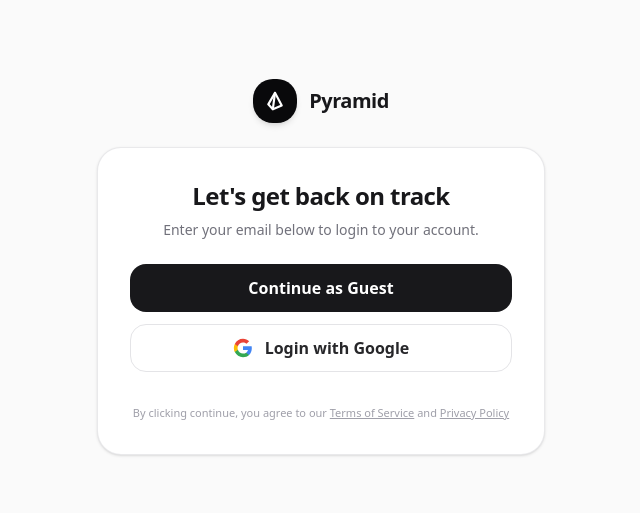
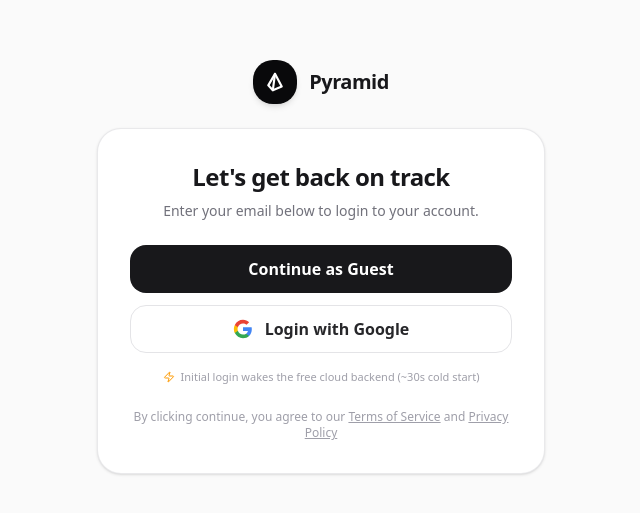
Before and after one commit to adisri19/usepyramid, a Next.js app in the folder apps/web/: page /login in a window 1280 px wide. Shown: the part 133-646 px from the top of the page, without its empty margins (319-959 px from the left). Built offline with nearby package versions, Linux system fonts and the light colour scheme; no server answers.

Commit message:
feat(login): add animated cold-start state and background pre-warming

```diff
--- a/apps/web/src/app/login/page.tsx
+++ b/apps/web/src/app/login/page.tsx
@@ -1,15 +1,15 @@
 "use client";
 
-import { useState } from "react";
+import { useState, useEffect } from "react";
 import { useRouter } from "next/navigation";
-import { signInWithPopup } from "firebase/auth";
-import { auth, googleProvider } from "@/lib/firebase";
 import { setAuthToken } from "@/lib/api";
 import { PyramidLogoBadge } from "@/components/pyramid-logo";
+import { Loader2, Zap } from "lucide-react";
 
 export default function LoginPage() {
   const router = useRouter();
   const [loading, setLoading] = useState(false);
+  const [loadingText, setLoadingText] = useState("Authenticating...");
   const [error, setError] = useState<string | null>(null);
 
   const getApiUrl = () => {
@@ -19,6 +19,33 @@
     }
     return "http://localhost:3001";
   };
+
+  // Pre-warm backend container immediately in background
+  useEffect(() => {
+    try {
+      const apiUrl = getApiUrl();
+      fetch(`${apiUrl}/`, { method: "GET" }).catch(() => {});
+    } catch (_) {}
+  }, []);
+
+  // Update loading message if waking up from a free-tier cold start
+  useEffect(() => {
+    let timer1: NodeJS.Timeout;
+    let timer2: NodeJS.Timeout;
+    if (loading) {
+      setLoadingText("Authenticating...");
+      timer1 = setTimeout(() => {
+        setLoadingText("Waking up cloud server (~20s)...");
+      }, 2500);
+      timer2 = setTimeout(() => {
+        setLoadingText("Almost there, loading workspace...");
+      }, 12000);
+    }
+    return () => {
+      clearTimeout(timer1);
+      clearTimeout(timer2);
+    };
+  }, [loading]);
 
   const handleGuestLogin = async () => {
     setLoading(true);
@@ -46,7 +73,7 @@
       }
     } catch (err: any) {
       console.error(err);
-      setError(err.message || "An unexpected error occurred.");
+      setError(err.message || "An unexpected error occurred. Please try again.");
     } finally {
       setLoading(false);
     }
@@ -89,16 +116,17 @@
           <button
             onClick={handleGuestLogin}
             disabled={loading}
-            className="flex h-12 w-full items-center justify-center rounded-xl bg-zinc-900 font-semibold text-white transition-colors hover:bg-zinc-800 disabled:opacity-50 dark:bg-white dark:text-zinc-900 dark:hover:bg-zinc-100"
+            className="flex h-12 w-full items-center justify-center gap-2 rounded-xl bg-zinc-900 font-semibold text-white transition-colors hover:bg-zinc-800 disabled:opacity-80 dark:bg-white dark:text-zinc-900 dark:hover:bg-zinc-100 cursor-pointer"
           >
-            {loading ? "Authenticating..." : "Continue as Guest"}
+            {loading && <Loader2 className="h-4 w-4 animate-spin" />}
+            <span>{loading ? loadingText : "Continue as Guest"}</span>
           </button>
 
           {/* Login with Google Button */}
           <button
             onClick={handleGoogleLogin}
             disabled={loading}
-            className="flex h-12 w-full items-center justify-center gap-3 rounded-xl border border-zinc-200 bg-white font-semibold text-zinc-800 transition-colors hover:bg-zinc-50 disabled:opacity-50 dark:border-zinc-800 dark:bg-zinc-900 dark:text-zinc-200 dark:hover:bg-zinc-800"
+            className="flex h-12 w-full items-center justify-center gap-3 rounded-xl border border-zinc-200 bg-white font-semibold text-zinc-800 transition-colors hover:bg-zinc-50 disabled:opacity-50 dark:border-zinc-800 dark:bg-zinc-900 dark:text-zinc-200 dark:hover:bg-zinc-800 cursor-pointer"
           >
             <svg className="h-5 w-5" viewBox="0 0 24 24" fill="currentColor">
               <path
@@ -118,27 +146,26 @@
                 fill="#EA4335"
               />
             </svg>
-            Login with Google
+            <span>Login with Google</span>
           </button>
         </div>
 
-        {/* Footer Terms */}
-        <p className="mt-8 text-center text-[11px] leading-relaxed text-zinc-400 dark:text-zinc-500">
+        {/* Free-tier warm up note */}
+        <div className="mt-4 flex items-center justify-center gap-1.5 text-[11px] text-zinc-400 dark:text-zinc-500">
+          <Zap className="h-3 w-3 text-amber-500 shrink-0" />
+          <span>Initial login wakes the free cloud backend (~30s cold start)</span>
+        </div>
+
+        <div className="mt-6 text-center text-xs text-zinc-400">
           By clicking continue, you agree to our{" "}
-          <a
-            href="#"
-            className="underline transition-colors hover:text-zinc-600 dark:hover:text-zinc-300"
-          >
+          <span className="underline hover:text-zinc-600 dark:hover:text-zinc-300 cursor-pointer">
             Terms of Service
-          </a>{" "}
+          </span>{" "}
           and{" "}
-          <a
-            href="#"
-            className="underline transition-colors hover:text-zinc-600 dark:hover:text-zinc-300"
-          >
+          <span className="underline hover:text-zinc-600 dark:hover:text-zinc-300 cursor-pointer">
             Privacy Policy
-          </a>
-        </p>
+          </span>
+        </div>
       </div>
     </div>
   );
```
